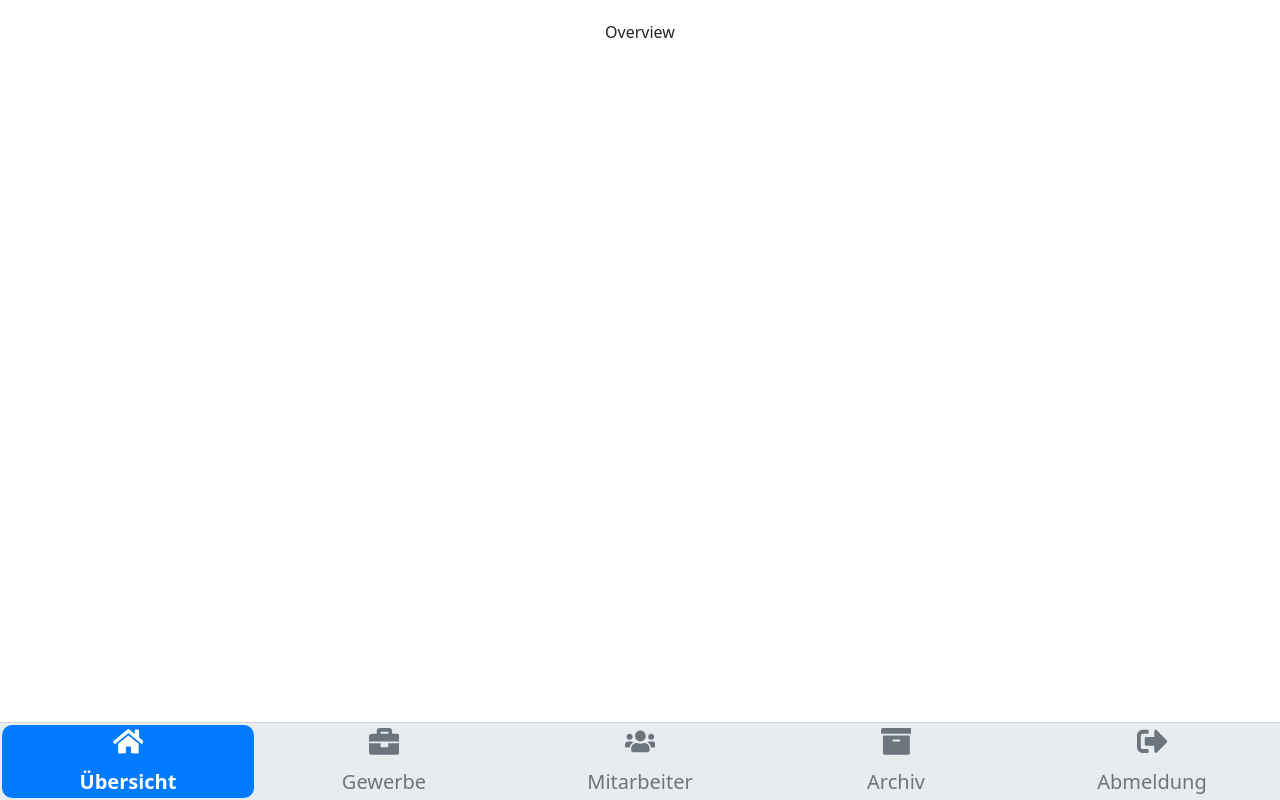
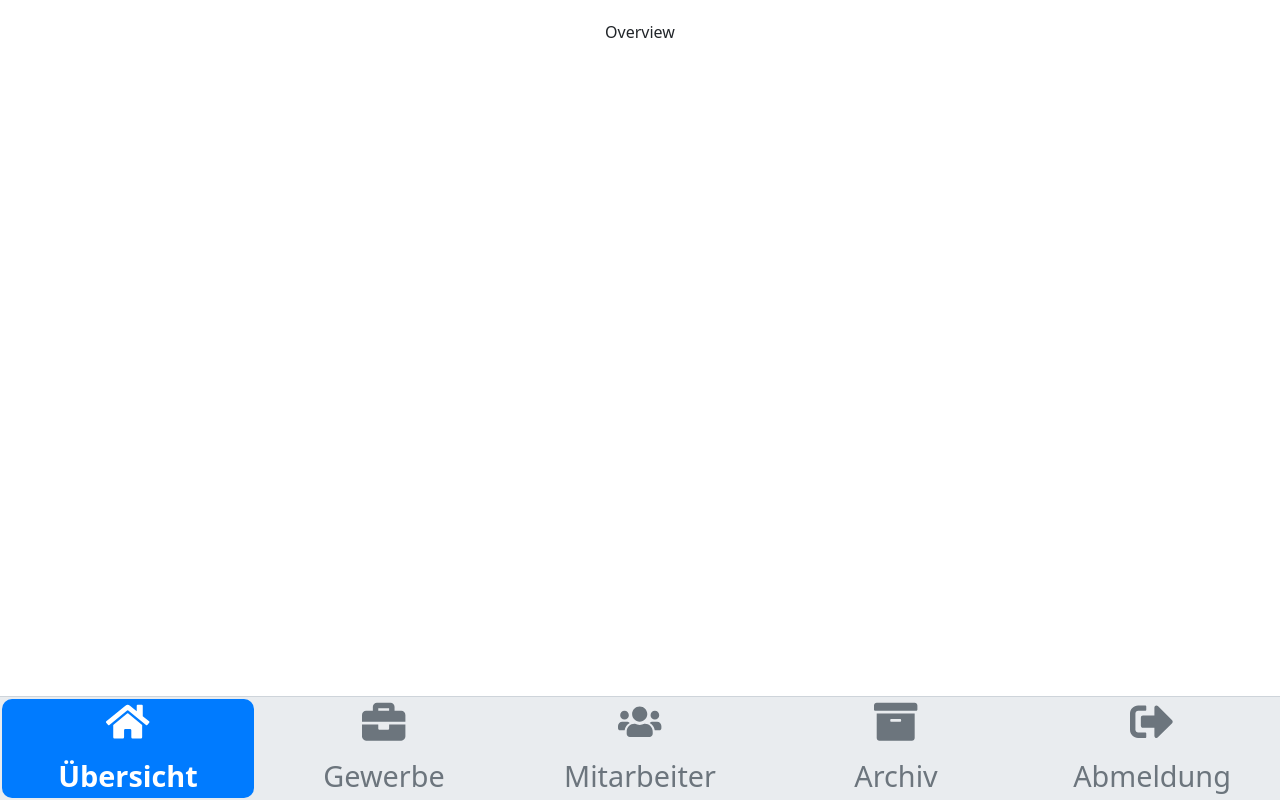
Before and after one commit to AliAl2020/web-sw, a React (Create React App) app: page /web/dashboard/overview in a window 1280 px wide. Built offline with nearby package versions, Linux system fonts and the light colour scheme.

Commit message:
1D: first deplyoment layers

```diff
--- a/src/screens/dashboard/Dashboard.css
+++ b/src/screens/dashboard/Dashboard.css
@@ -33,7 +33,7 @@
     align-items: center;
     text-decoration: none;
     color: #6c757d; /* Neutral text color */
-    font-size: calc(14px + 1vw); /* Responsive font size */
+    font-size: calc(10+ 1vw); /* Responsive font size */
     transition: background-color 0.2s ease-in-out, color 0.2s ease-in-out, font-weight 0.2s ease-in-out;
     padding: 1px;
     border-radius: 10px;
@@ -56,10 +56,29 @@
 
 .bottom-nav-item span {
     margin-top: 5px;
-    font-size: 1.25rem;
+    font-size: calc(8px + 1vw);
 }
 
 .nav-icon {
-    font-size: calc(18px + 1vw); /* Responsive icon size */
+    font-size: calc(20px + 4vw); /* Responsive icon size */
     margin-bottom: 5px;
 }
+
+
+@media (min-width: 600px) {
+    .bottom-nav-item span {
+        font-size: calc(18px + 1vw); /* Slightly smaller for larger screens */
+    }
+    .nav-icon {
+        font-size: calc(30px + 1.5vw);
+    }
+}
+
+@media (min-width: 1200px) {
+    .bottom-nav-item span {
+        font-size: calc(16px + 1vw); /* Even smaller for ultra-large screens */
+    }
+    .nav-icon {
+        font-size: calc(5px + 3vw);
+    }
+}
```
Also changed, not shown: 16 other files (tests, documents, lock files or other folders).
